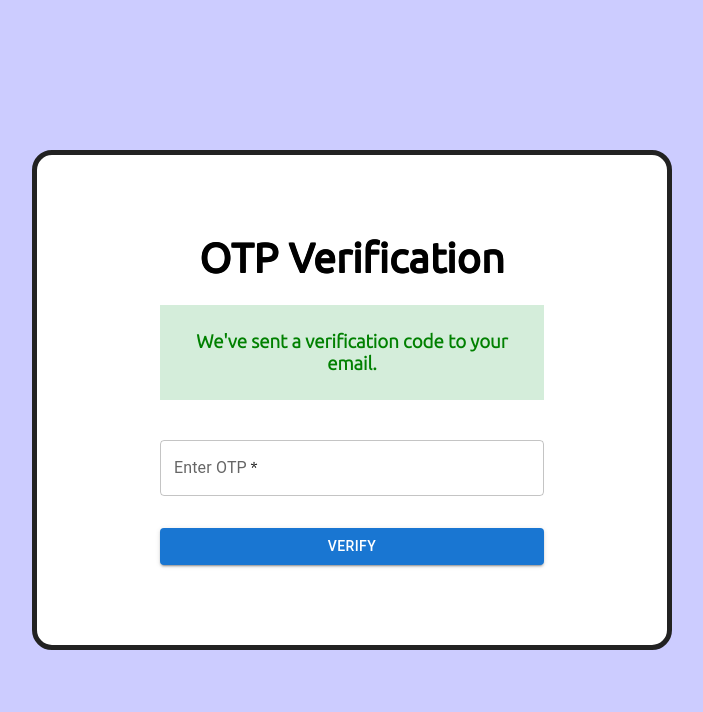
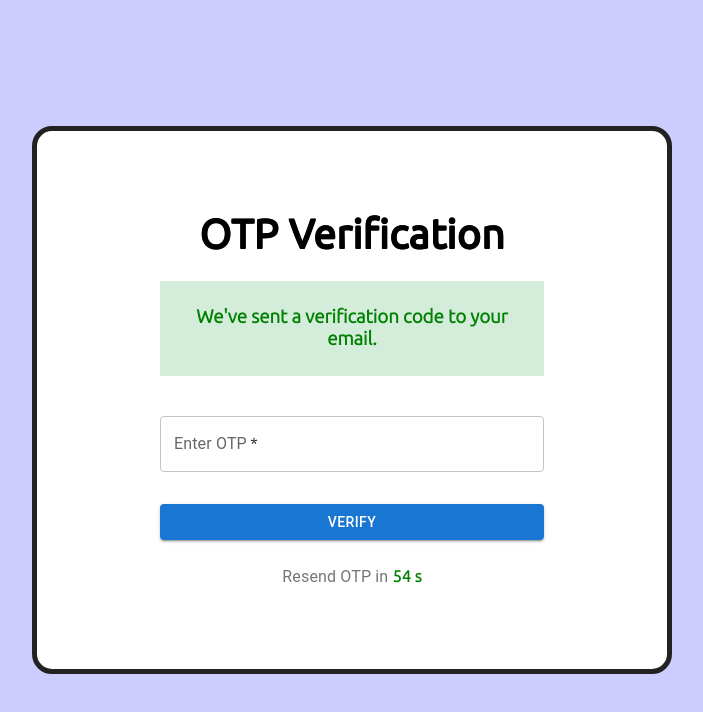
Before and after one commit to poddarrishi02/ParkAway, a React (Create React App) app: page /verify in a window 1280 px wide. Shown: the top 712 px of the page, without its empty margins (288-991 px from the left). Built offline with nearby package versions, Linux system fonts and the light colour scheme.

Commit message:
Timer added to verif page

```diff
--- a/src/pages/otpVerif.js
+++ b/src/pages/otpVerif.js
@@ -1,9 +1,10 @@
 import React from 'react';
 import { TextField } from '@mui/material'
+import { Box, Typography, Link } from '@material-ui/core'
 import Button from '@mui/material/Button';
 import styles from '../styles/otpVerif.module.css'
-import { Link } from 'react-router-dom';
-import { useState } from "react";
+// import { Link } from 'react-router-dom';
+import { useState, useEffect } from "react";
 // import axios from "axios";
 
 function OtpVerif() {
@@ -19,6 +20,13 @@ function OtpVerif() {
         // 		alert(err);
         // 	});
     };
+    const totaltime=59;
+    const [counter, setCounter] = React.useState(totaltime);
+    useEffect(() => {
+        const timer =
+            counter > 0 && setInterval(() => setCounter(counter - 1), 1000);
+        return () => clearInterval(timer);
+    }, [counter]);
     return (
         <div className={styles.container}>
             <h1 className={styles.otp}>OTP Verification</h1>
@@ -38,8 +46,11 @@ function OtpVerif() {
                     onChange={(e) => {
                         setotp(e.target.value);
                     }}
+                    disabled={counter==0?true:false}
                 />
-                <Button style={{ width: "30vw", marginTop: "4vh" }} variant="contained" type="submit">Verify</Button>
+                <Button style={{ width: "30vw", marginTop: "4vh"}} variant="contained" type="submit">Verify</Button>
+                <Box mt={3} ><Typography fontWeight={500} align="center" color='textSecondary'> Resend OTP in <span style={{ color: "green", fontWeight: "bold" }}> {counter} s</span> </Typography></Box>
+                {counter==0&&<Button variant="contained" onClick={()=>{setCounter(totaltime)}}>Resend OTP</Button>}
             </form>
         </div>
     )
```
